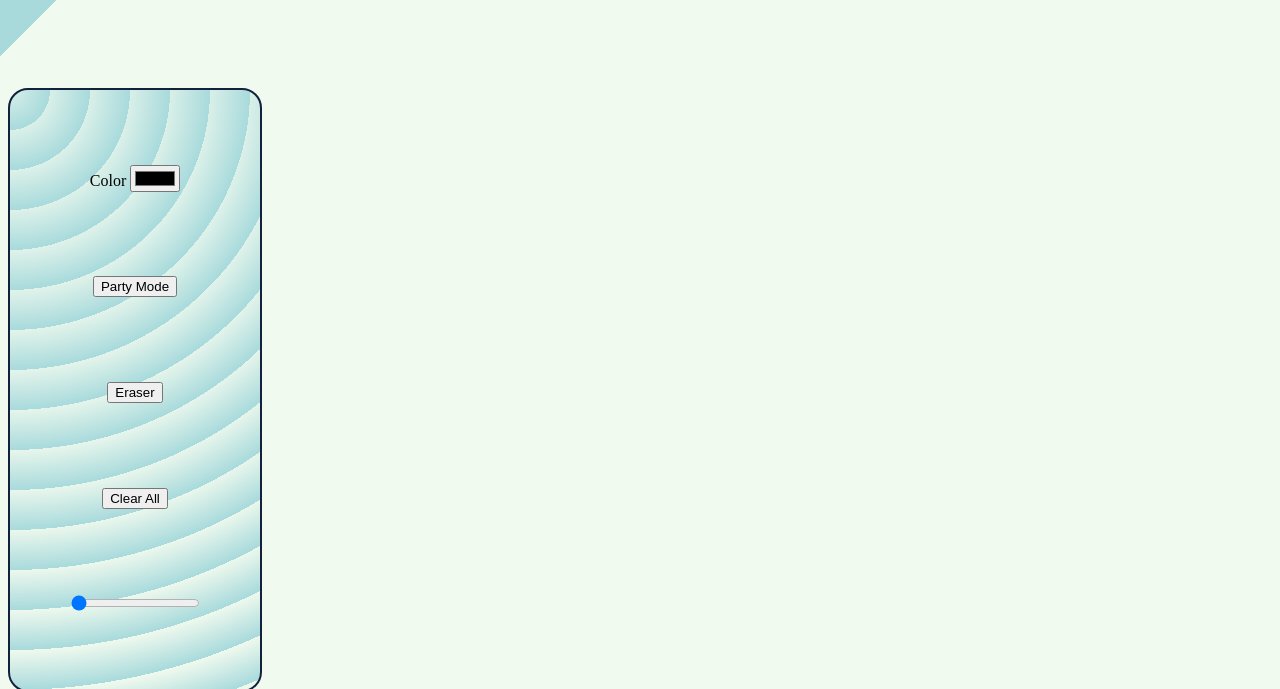
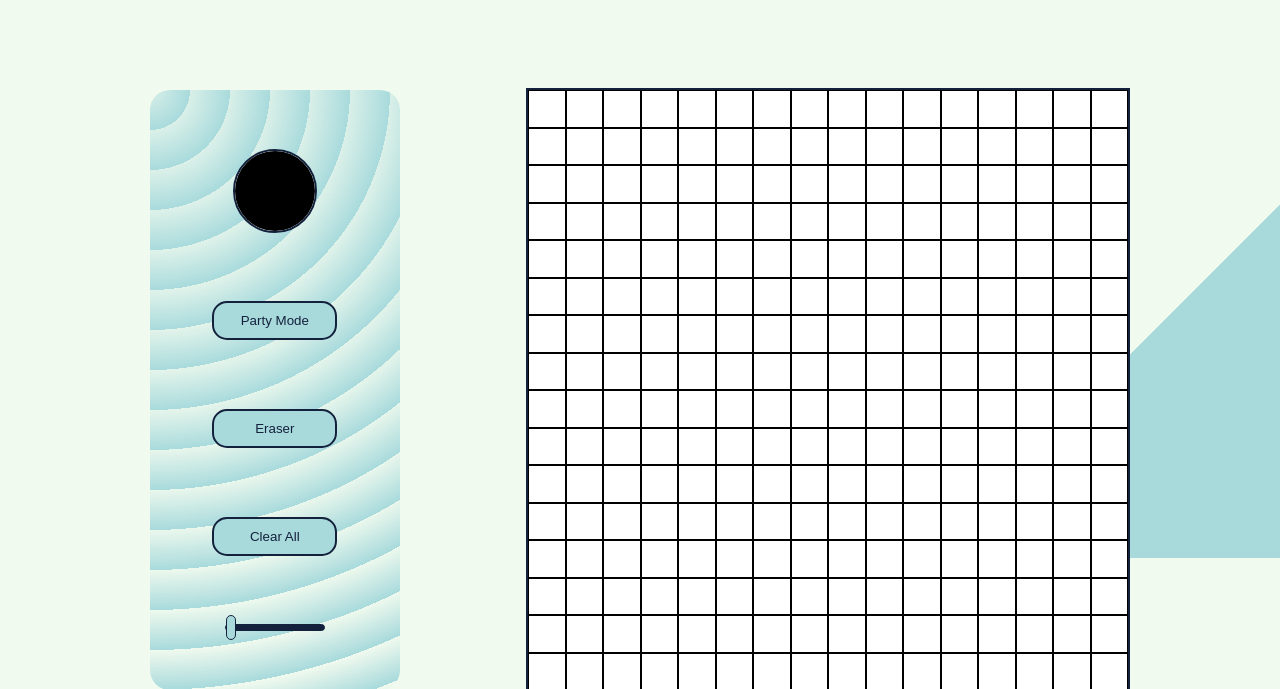
Before and after one commit to makaszy/etch-a-sketch, a website built with webpack: page dist/index.html in a window 1280 px wide. Shown: the part 242-931 px from the top of the page. Built offline with nearby package versions, Linux system fonts and the light colour scheme.

Commit message:
Add styling

```diff
--- a/src/components/layout/etch-controls.scss
+++ b/src/components/layout/etch-controls.scss
@@ -1,10 +1,9 @@
 @import "../themes/background-theme.scss";
 @import "../themes/border.scss";
+@import "../themes/colors.scss";
 
 .etch-controls {
   @extend %secondary-background;
-  @extend %standard-border;
-
   display: flex;
   flex-direction: column;
   justify-content: space-evenly;
@@ -13,8 +12,57 @@
   border-radius: 20px;
   }
 
-
 .loc-etch-controls {
   height: 600px;
   width: 250px;
 }
+
+.loc-etch-controls__btn {
+  @include standard-border;
+  border-radius: 15px;
+  min-width: 125px;
+  padding: 10px;
+}
+
+.etch-controls__btn {
+  background-color: $theme-color-1;
+  color: $border-color;
+}
+
+.etch-controls__wrapper--color {
+  @include standard-border($radius: 100%);
+  width: 80px;
+  height: 80px;
+  border-radius: 100%;
+  overflow: hidden;
+}
+
+.loc-etch-controls__input--color {
+  width: 200px;
+  height: 200px;
+  margin: 0;
+  padding: 0;
+  border: 0;
+  transform: translate(-50%, -50%);
+}
+
+.etch-controls__input--size {
+  appearance: none;
+  background-color: $dark-blue;
+}
+
+.loc-etch-controls__input--size {
+  @extend %small-border;
+  display: block;
+  margin: auto;
+  width: 75%;
+  height: 5px;
+}
+
+.etch-controls__input--size::-webkit-slider-thumb {
+  @extend %small-border;
+  width: 10px;
+  height: 25px;
+  appearance: none;
+  background-color: $theme-color-1;
+}
--- a/src/components/layout/etch-grid.scss
+++ b/src/components/layout/etch-grid.scss
@@ -1,7 +1,7 @@
 @import "../themes/border.scss";
 
 .etch-grid {
-  @extend %standard-border;
+  @include standard-border($radius: 0px);
   background-color: $etch-grid-background-color;
   display: grid;
 }
@@ -10,3 +10,8 @@
   width: 600px;
   height: 600px;
 }
+
+.etch-grid__grid-item {
+  border: solid 1px $black;
+  margin: 0px;
+}
--- /dev/null
+++ b/src/components/layout/main.scss
@@ -0,0 +1,6 @@
+main {
+  display: flex;
+  gap: 10%;
+  justify-content: center;
+  align-items: center;
+}
--- a/src/components/themes/background-theme.scss
+++ b/src/components/themes/background-theme.scss
@@ -1,7 +1,12 @@
 @import "./colors.scss";
 
 
+%background-color {
+  background-color: $theme-color-2;
+}
+
 %main-background {
+  @extend %background-color;
   background: repeating-linear-gradient(
     -45deg,
     $theme-color-1,
@@ -9,14 +14,13 @@
     $theme-color-2 40px,
     $theme-color-2 1800px
   );
-  background-color: $theme-color-2;
 }
 
 %secondary-background {
+  @extend %background-color;
   background: repeating-radial-gradient(
       circle at 0 0,
       transparent 0,
       $theme-color-1 40px
     ), repeating-linear-gradient($theme-color-3, $theme-color-2);
-  background-color: $theme-color-2;
 }
--- a/src/components/themes/border.scss
+++ b/src/components/themes/border.scss
@@ -1,5 +1,11 @@
 @import "./colors.scss";
 
-%standard-border {
+@mixin standard-border($radius: 15px) {
   border: $border-color 2px solid;
+  border-radius: $radius;
 }
+
+%small-border {
+  border: $border-color 1px solid ;
+  border-radius: 15px;
+}
--- a/src/style.scss
+++ b/src/style.scss
@@ -3,12 +3,9 @@
 @import "./components/themes/colors.scss";
 @import "./components/layout/header.scss";
 @import "./components/layout/etch-grid.scss";
+@import "./components/layout/main.scss";
+
 :root {
   @extend %main-background;
+  height: 100vh;
 }
-
-
-.etch-grid__grid-item {
-  border: solid 1px $black;
-  margin: 0px;
-}
```
Also changed, not shown: dist/index.html, dist/output.css, src/components/themes/colors.scss (line endings or trailing spaces), 1 other file.
